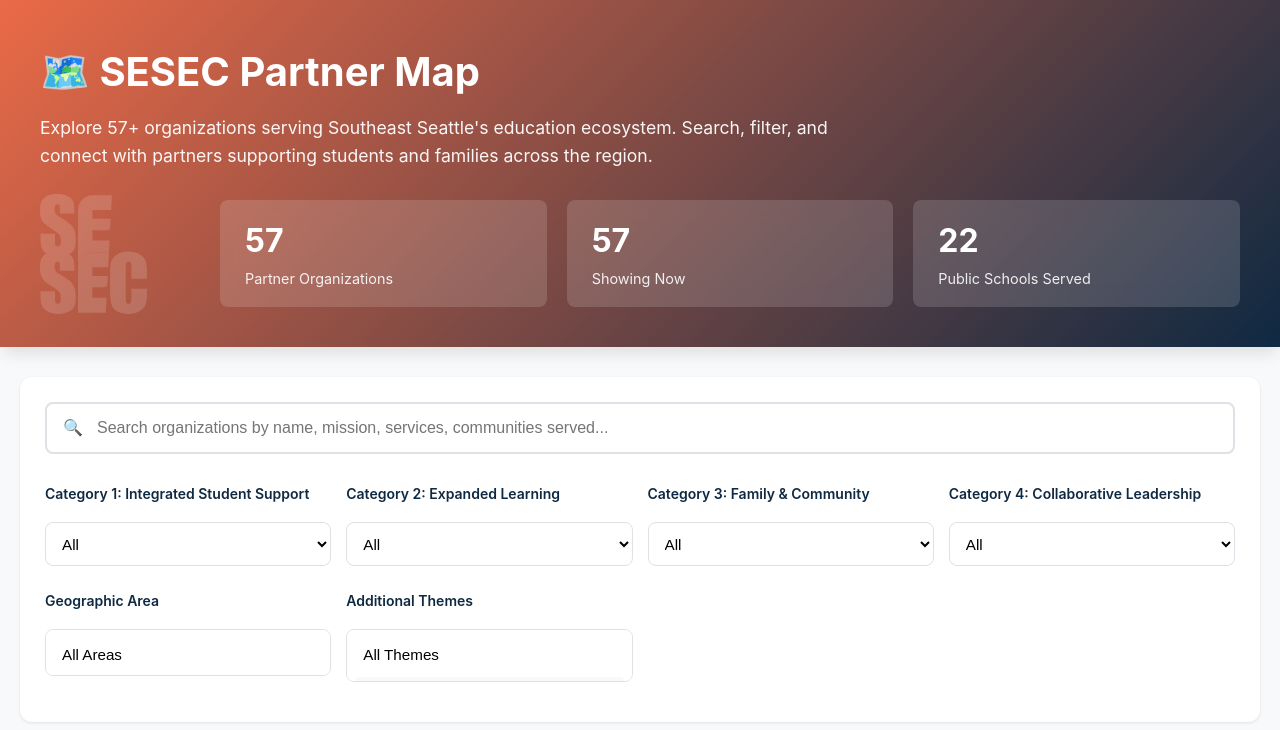
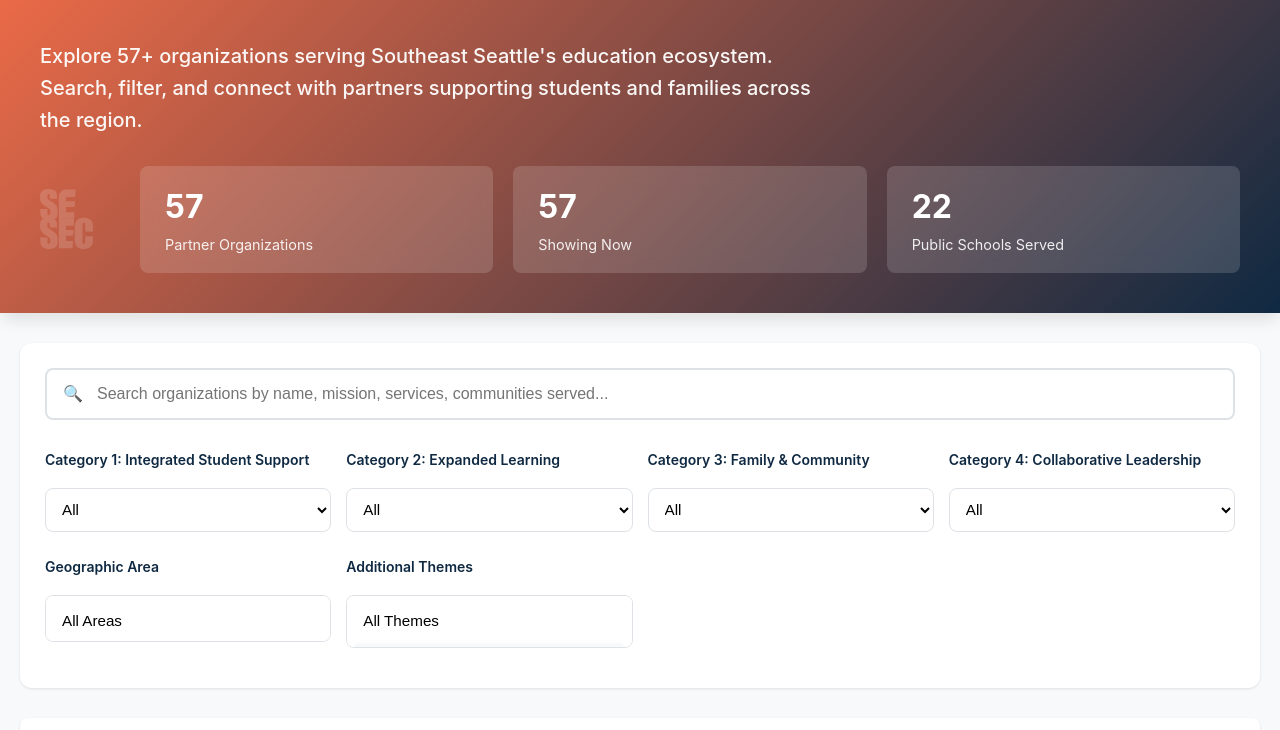
Before and after one commit to alyssagabrielleganyu/sesec-partner-map, a website: page index.html in a window 1280 px wide. Shown: the top 730 px of the page. Drawn offline with nearby package versions, Linux system fonts and the light colour scheme.

Commit message:
Simplify header with smaller logo and no title
- Remove "SESEC Partner Map" h1 title entirely
- Remove map emoji from header
- Reduce logo size from 120px to 60px (desktop) and 90px to 50px (tablet)
- Adjust stats padding to 100px (desktop) and 80px (tablet) to match smaller logo
- Increase subtitle font size and weight for better prominence
- Cleaner, more minimalist design with logo as subtle background element

```diff
--- a/index.html
+++ b/index.html
@@ -34,7 +34,6 @@
     <header class="header">
         <div class="container">
             <div class="header-content">
-                <h1 class="header-title">🗺️ SESEC Partner Map</h1>
                 <p class="header-subtitle">Explore 57+ organizations serving Southeast Seattle's education ecosystem. Search, filter, and connect with partners supporting students and families across the region.</p>
             </div>
 
--- a/src/css/styles.css
+++ b/src/css/styles.css
@@ -73,10 +73,11 @@ body {
 }
 
 .header-subtitle {
-    font-size: clamp(1rem, 2vw, 1.1rem);
+    font-size: clamp(1.1rem, 2vw, 1.25rem);
     opacity: 0.95;
     max-width: 800px;
     line-height: 1.6;
+    font-weight: 500;
 }
 
 .stats {
@@ -84,7 +85,7 @@ body {
     gap: 20px;
     flex-wrap: wrap;
     position: relative;
-    padding-left: 180px;
+    padding-left: 100px;
 }
 
 .stats-logo {
@@ -92,7 +93,7 @@ body {
     left: 0;
     top: 50%;
     transform: translateY(-50%);
-    height: 120px;
+    height: 60px;
     width: auto;
     opacity: 0.15;
     filter: brightness(0) invert(1);
@@ -789,11 +790,11 @@ body {
     }
 
     .stats {
-        padding-left: 140px;
+        padding-left: 80px;
     }
 
     .stats-logo {
-        height: 90px;
+        height: 50px;
     }
 
     .partners-grid {
```
